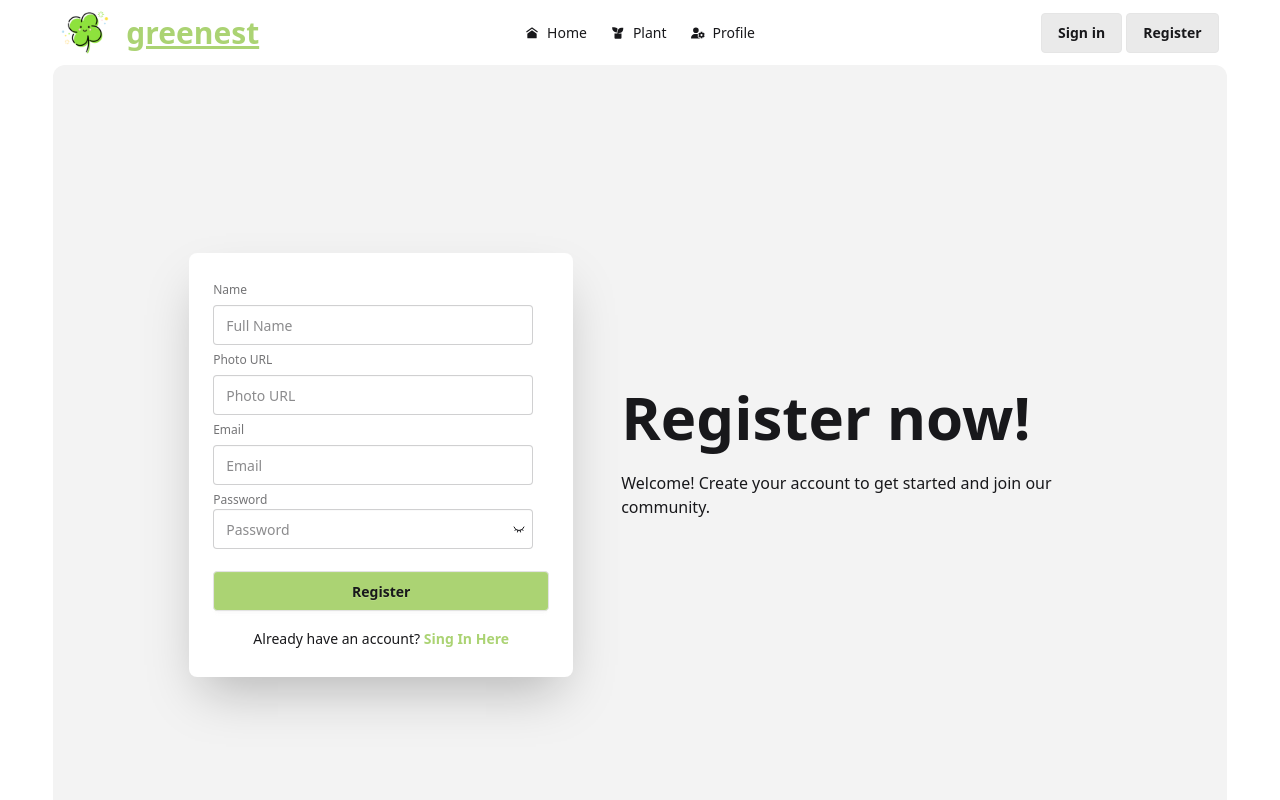
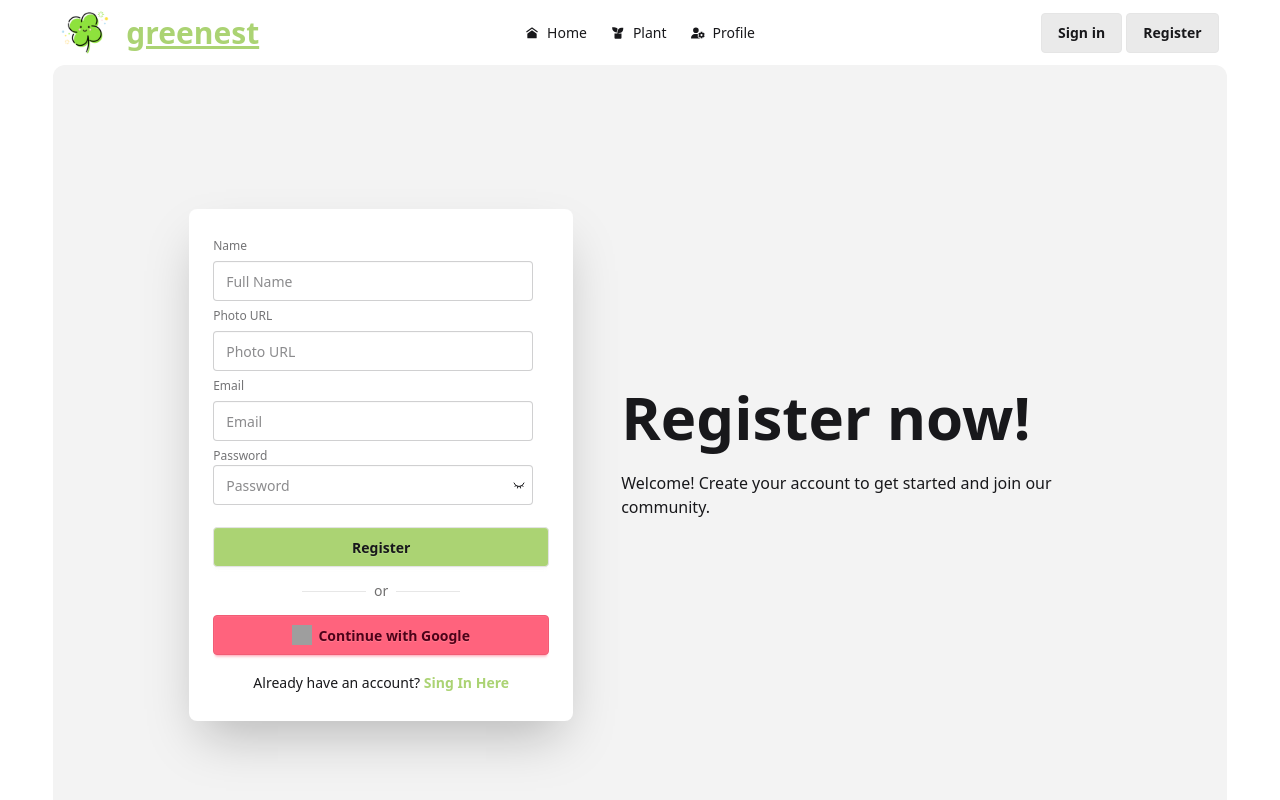
Before and after one commit to mhasantushar/w3ssmnt-phero-fe-greennest-b12a09, a React (Vite) app: page /auth/register in a window 1280 px wide. Shown: the top 800 px of the page. Built offline with nearby package versions, Linux system fonts and the light colour scheme; no server answers; grey boxes are pictures that could not be loaded.

Commit message:
implemented brief points on so far completed

```diff
--- a/src/compos/RootHeader.jsx
+++ b/src/compos/RootHeader.jsx
@@ -1,4 +1,4 @@
-import React, { useContext } from "react";
+import React, { useContext, useEffect } from "react";
 import { Link, NavLink, useNavigate } from "react-router";
 import { RiHome9Fill, RiPlantFill } from "react-icons/ri";
 import { FaUserGear } from "react-icons/fa6";
@@ -13,6 +13,12 @@ const RootHeader = () => {
   const { loggedInUser, setLoggedInUser, doSignOut, pageIsLoading } =
     useContext(AuthContext);
   // console.log(loggedInUser);
+
+  useEffect(()=>{
+    if (loggedInUser){
+      // console.log (loggedInUser.photoURL || '');
+    }
+  },[loggedInUser])
 
   const handleUserSignOut = () => {
     doSignOut()
--- a/src/compos/loaders/ShowLoadingCircle.jsx
+++ b/src/compos/loaders/ShowLoadingCircle.jsx
@@ -3,7 +3,7 @@ import { CircleLoader } from "react-spinners";
 
 const ShowLoadingCircle = () => {
   return (
-    <div className="min-h-dvh flex justify-center items-center">
+    <div className="min-h-[calc(100dvh-350px)] flex justify-center items-center">
       <CircleLoader size={64} color={"#403F3F"} />
     </div>
   );
--- a/src/compos/loaders/ShowLoadingDot.jsx
+++ b/src/compos/loaders/ShowLoadingDot.jsx
@@ -3,7 +3,7 @@ import { DotLoader} from "react-spinners";
 
 const ShowLoadingDot = () => {
   return (
-    <div className="min-h-dvh flex justify-center items-center">
+    <div className="min-h-[calc(100dvh-350px)] flex justify-center items-center">
       <DotLoader size={64} color={"#403F3F"} />
     </div>
   );
--- a/src/compos/loaders/ShowLoadingHash.jsx
+++ b/src/compos/loaders/ShowLoadingHash.jsx
@@ -3,7 +3,7 @@ import { HashLoader } from "react-spinners";
 
 const ShowLoadingHash = () => {
   return (
-    <div className="min-h-dvh flex justify-center items-center">
+    <div className="min-h-[calc(100dvh-350px)] flex justify-center items-center">
       <HashLoader size={64} color={"#403F3F"} />
     </div>
   );
--- a/src/compos/loaders/ShowLoadingMoon.jsx
+++ b/src/compos/loaders/ShowLoadingMoon.jsx
@@ -3,7 +3,7 @@ import { MoonLoader } from "react-spinners";
 
 const ShowLoadingMoon = () => {
   return (
-    <div className="min-h-dvh flex justify-center items-center">
+    <div className="min-h-[calc(100dvh-350px)] flex justify-center items-center">
       <MoonLoader size={64} color={"#403F3F"} />
     </div>
   );
--- a/src/pages/AuthProfile.jsx
+++ b/src/pages/AuthProfile.jsx
@@ -1,29 +1,30 @@
-import React, { useContext, useEffect, useRef } from "react";
-import { Link } from "react-router";
+import React, { useContext, useEffect, useRef} from "react";
 import AuthContext from "../providers/AuthContext";
 import { toast } from "react-toastify";
 
 const AuthProfile = () => {
-  const { loggedInUser, setLoggedInUser, doUpdateProfile, doSendPasswordResetEmail } =
-    useContext(AuthContext);
+  const {
+    loggedInUser,
+    setLoggedInUser,
+    doUpdateProfile,
+    doSendPasswordResetEmail,
+  } = useContext(AuthContext);
 
   const fnameRef = useRef(null);
   const fpurlRef = useRef(null);
+  const fmailRef = useRef(null);
 
   useEffect(() => {
     if (loggedInUser) {
+
       fnameRef.current.value = loggedInUser.displayName || "";
       fpurlRef.current.value = loggedInUser.photoURL || "";
+      fmailRef.current.value = loggedInUser.email || "";
     }
   }, [loggedInUser]);
 
   const handleUpdateProfile = (e) => {
     e.preventDefault();
-
-    if (!loggedInUser) {
-      toast.error("No logged in user found");
-      return;
-    }
 
     const vName = e.target.fname?.value || "";
     const vPhoto = e.target.fpurl?.value || "";
@@ -43,16 +44,14 @@ const AuthProfile = () => {
       .catch((err) => {
         toast.err(`Updating profile failed! ${err.message}`);
       });
-
-
   };
 
   const handleUserResetPassword = () => {
     const email = loggedInUser.email;
     // console.log(email);
 
-    if (!email){
-      toast.error ('Failed to retrieve email address.');
+    if (!email) {
+      toast.error("Failed to retrieve email address.");
       return;
     }
 
@@ -62,7 +61,7 @@ const AuthProfile = () => {
       })
       .catch((err) => {
         toast.error(
-          `Error sending password rest email! ${err.code} - ${err.message}`
+          `Error sending password rest email! ${err.message}`
         );
       });
   };
@@ -98,6 +97,17 @@ const AuthProfile = () => {
                 ref={fpurlRef}
               />
 
+              <label className="label">Email</label>
+              <input
+                type="email"
+                className="input"
+                placeholder="Email"
+                name="fmail"
+                ref={fmailRef}
+                required
+                disabled
+              />
+
               <button type="submit" className="btn bg-secondary mt-4">
                 Update Profile
               </button>
@@ -109,7 +119,6 @@ const AuthProfile = () => {
               >
                 Forgot Password?
               </button>
-
             </fieldset>
           </form>
         </div>
--- a/src/pages/AuthRegister.jsx
+++ b/src/pages/AuthRegister.jsx
@@ -1,13 +1,19 @@
 import React, { useContext, useState } from "react";
 import AuthContext from "../providers/AuthContext";
 import { LuEye, LuEyeClosed } from "react-icons/lu";
-import { Link, useNavigate } from "react-router";
+import { Link, useLocation, useNavigate } from "react-router";
 import { toast } from "react-toastify";
 
 const AuthRegister = () => {
-  const navigate = useNavigate();
   // state var for password's visibility mgmt
   const [passwordVisible, setPasswordVisible] = useState(false);
+
+  // these vars will be used to redirect after login,
+  // when came here from a private route
+  const currentLocation = useLocation();
+  const intendedLocation = currentLocation.state || "/";
+  // console.log(intendedLocation);
+  const navigate = useNavigate();
 
   const {
     loggedInUser,
@@ -15,6 +21,8 @@ const AuthRegister = () => {
     doCreateUserWithEmailAndPassword,
     doUpdateProfile,
     doSignOut,
+    doSignInGoogleWithPopup,
+    setPageIsLoading
   } = useContext(AuthContext);
 
   const handleEmailAccountCreation = (e) => {
@@ -79,13 +87,44 @@ const AuthRegister = () => {
               setLoggedInUser(null);
             });
           });
-          // console.log(loggedInUser);
+        // console.log(loggedInUser);
       })
 
       .catch((error) => {
         toast.error(`User account wasn't created! ${error.message}`);
         setLoggedInUser(null);
       });
+  };
+
+  // Google Signin
+  const handleGoogleSignin = (e) => {
+    e.preventDefault();
+
+    doSignInGoogleWithPopup()
+      .then((result) => {
+        // console.log(result);
+
+        // This gives a Google Access Token - used to access the Google API.
+        // const credential = GoogleAuthProvider.credentialFromResult(result);
+        // const token = credential.accessToken;
+
+        // The signed-in user info.
+        const user = result.user;
+        // IdP data available using getAdditionalUserInfo(result)
+
+        toast.success(`User ${user.email} logged in successfully.`);
+        setLoggedInUser(user);
+        navigate(intendedLocation);
+      })
+      .catch((error) => {
+        // The email of the user's account used.
+        const email = error.customData.email;
+
+        // The AuthCredential type that was used.
+        // const credential = GoogleAuthProvider.credentialFromError(error);
+        toast.error(`Login with ${email} failed - ${error.message}.`);
+      });
+    setPageIsLoading(false);
   };
 
   return (
@@ -147,6 +186,25 @@ const AuthRegister = () => {
                 Register
               </button>
 
+              <div className="flex justify-center items-center gap-2 my-2">
+                <div className="bg-base-300 w-16 h-px"></div>
+                <span className="text-accent text-sm">or</span>
+                <div className="bg-base-300 w-16 h-px"></div>
+              </div>
+
+              <button
+                type="button"
+                onClick={handleGoogleSignin}
+                className="btn btn-error"
+              >
+                <img
+                  src="https://www.svgrepo.com/show/475656/google-color.svg"
+                  alt="Google"
+                  className="w-5 h-5"
+                />
+                Continue with Google
+              </button>
+
               <p className="mt-3 text-sm text-center">
                 Already have an account?{" "}
                 <Link
--- a/src/pages/AuthSignIn.jsx
+++ b/src/pages/AuthSignIn.jsx
@@ -40,7 +40,7 @@ const AuthSignIn = () => {
         const user = userCredential.user;
         // console.log(user);
 
-        toast.success(`User ${user.email} logged in successfully.`);
+        toast.success("User logged in successfully.");
         setLoggedInUser(user);
         e.target.reset();
 
@@ -48,8 +48,8 @@ const AuthSignIn = () => {
         navigate(intendedLocation);
       })
 
-      .catch((error) => {
-        toast.error(`Login attempt failed! ${error.message}.`);
+      .catch((err) => {
+        toast.error(`Login attempt failed! ${err.message}.`);
       });
     setPageIsLoading(false);
   };
@@ -69,17 +69,17 @@ const AuthSignIn = () => {
         const user = result.user;
         // IdP data available using getAdditionalUserInfo(result)
 
-        toast.success(`User ${user.email} logged in successfully.`);
+        toast.success("User logged in successfully.");
         setLoggedInUser(user);
         navigate(intendedLocation);
       })
-      .catch((error) => {
+      .catch((err) => {
         // The email of the user's account used.
-        const email = error.customData.email;
+        // const email = err.customData.email;
 
         // The AuthCredential type that was used.
-        // const credential = GoogleAuthProvider.credentialFromError(error);
-        toast.error(`Login with ${email} failed - ${error.message}.`);
+        // const credential = GoogleAuthProvider.credentialFromError(err);
+        toast.error("Login failed - ${err.message}.");
       });
     setPageIsLoading(false);
   };
@@ -91,11 +91,11 @@ const AuthSignIn = () => {
 
     doSendPasswordResetEmail(email)
       .then(() => {
-        toast.success(`Password reset email sent to ${email}.`);
+        toast.success("Password reset email sent.");
       })
       .catch((err) => {
         toast.error(
-          `Error sending password rest email! ${err.code} - ${err.message}`
+          `Error sending password rest email! ${err.message}`
         );
       });
   };
--- a/src/providers/PrivateRouter.jsx
+++ b/src/providers/PrivateRouter.jsx
@@ -7,7 +7,7 @@ const PrivateRouter = ({ children }) => {
   const { loggedInUser, pageIsLoading } = useContext(AuthContext);
 
   const intendedLocation = useLocation();
-  console.log(intendedLocation);
+  // console.log(intendedLocation);
 
   if (pageIsLoading) {
     return <ShowLoadingHash />;
```
